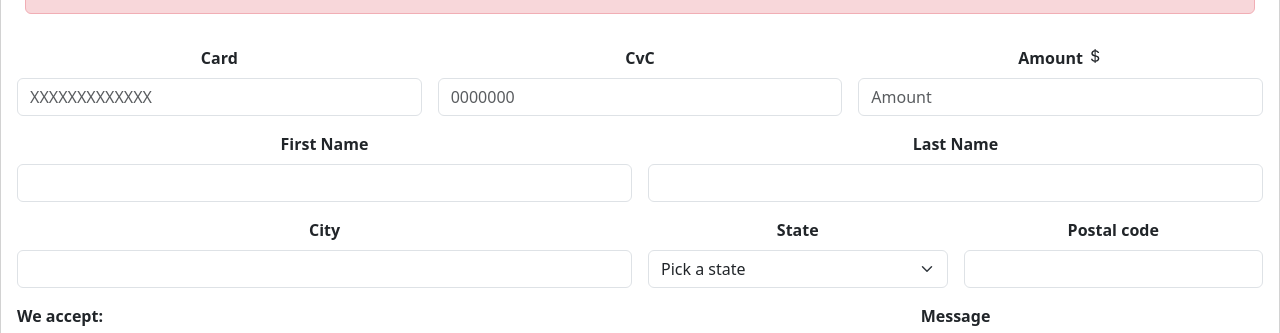
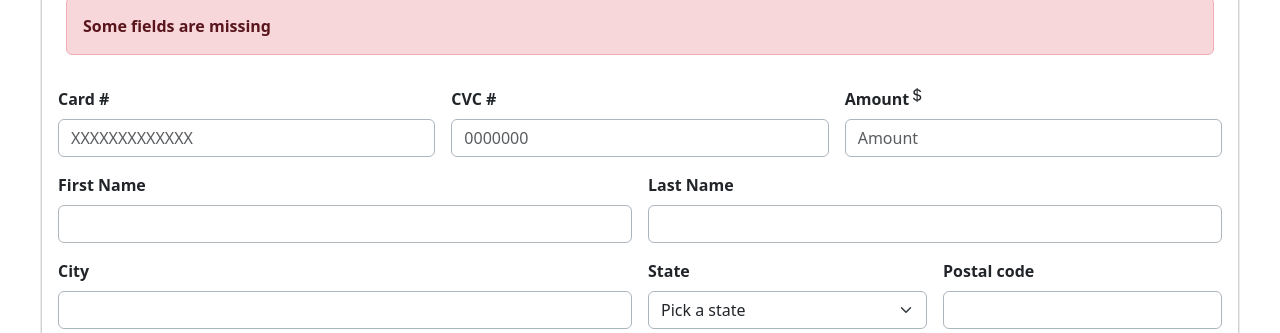
Before and after one commit to 4GeeksAcademy/Formulario-Agustin-Rolando, a plain HTML site: page index.html in a window 1280 px wide. Shown: the part 134-467 px from the top of the page. Drawn offline with nearby package versions, Linux system fonts and the light colour scheme.

Commit message:
formulario fianl

```diff
--- a/index.html
+++ b/index.html
@@ -4,11 +4,13 @@
     <meta charset="UTF-8">
     <meta name="viewport" content="width=device-width, initial-scale=1.0">
     <link href="https://cdn.jsdelivr.net/npm/bootstrap@5.3.1/dist/css/bootstrap.min.css" rel="stylesheet" integrity="sha384-4bw+/aepP/YC94hEpVNVgiZdgIC5+VKNBQNGCHeKRQN+PtmoHDEXuppvnDJzQIu9" crossorigin="anonymous">
+    <link rel="stylesheet" href="style.css">
     <title>Document</title>
 </head>
 <body>
+    <section class="border border-light-subtle carta">
     <div class="card text-center">
-        <div class="card-header d-flex p-2">
+        <div class="card-header d-flex p-2 ps-4">
           <h1>Payment for example</h1>
         </div>
         <div class="alert alert-danger d-flex p-2 mt-3 me-4 ms-4 pt-3 pb-3 ps-3" role="alert">
@@ -17,36 +19,41 @@
         <div class="card-body">
             <form class="row g-3">
                 <div class="col-md-4">
-                  <label for="inputEmail4" class="form-label"><strong>Card</strong></label>
-                  <input type="numbers" class="form-control" placeholder="XXXXXXXXXXXXX">
+
+                 <label for="inputEmail4" class="form-label d-flex justify-content-start"><strong>Card #</strong></label>
+                  <input type="numbers" class="form-control border border-dark-subtle" placeholder="XXXXXXXXXXXXX">
+
                 </div>
                 <div class="col-md-4">
-                  <label class="form-label"><strong>CvC</strong></label>
-                  <input type="numbers" class="form-control"  placeholder="0000000">
+                  <label class="form-label d-flex justify-content-start"><strong>CVC #</strong></label>
+                  <input type="numbers" class="form-control border border-dark-subtle"  placeholder="0000000">
                 </div>
                 <div class="col-4">
-                  <label for="inputAmount" class="form-label"><strong>Amount</strong></label>
+                 <div class="d-flex justify-content-start">
+
+                    <label for="inputAmount" class="form-label"><strong>Amount</strong></label>
+
                   <div class="moneda d-sm-inline-flex"><svg xmlns="http://www.w3.org/2000/svg" width="16" height="16" fill="currentColor" class="bi bi-currency-dollar" viewBox="0 0 16 16">
                     <path d="M4 10.781c.148 1.667 1.513 2.85 3.591 3.003V15h1.043v-1.216c2.27-.179 3.678-1.438 3.678-3.3 0-1.59-.947-2.51-2.956-3.028l-.722-.187V3.467c1.122.11 1.879.714 2.07 1.616h1.47c-.166-1.6-1.54-2.748-3.54-2.875V1H7.591v1.233c-1.939.23-3.27 1.472-3.27 3.156 0 1.454.966 2.483 2.661 2.917l.61.162v4.031c-1.149-.17-1.94-.8-2.131-1.718H4zm3.391-3.836c-1.043-.263-1.6-.825-1.6-1.616 0-.944.704-1.641 1.8-1.828v3.495l-.2-.05zm1.591 1.872c1.287.323 1.852.859 1.852 1.769 0 1.097-.826 1.828-2.2 1.939V8.73l.348.086z"/>
-                  </svg></div>
-                  <input type="text" class="form-control" id="inputAddress" placeholder="Amount">
+                  </svg></div></div>
+                  <input type="text" class="form-control border border-dark-subtle" id="inputAddress" placeholder="Amount">
                 </div>
                 <div class="col-6">
-                  <label for="inputAddress2" class="form-label"><strong>First Name</strong></label>
-                  <input type="text" class="form-control" id="inputAddress2">
+                  <label for="inputAddress2" class="form-label d-flex justify-content-start"><strong>First Name</strong></label>
+                  <input type="text" class="form-control border border-dark-subtle" id="inputAddress2">
                 </div>
                 <div class="col-md-6">
-                  <label for="inputCity" class="form-label"><strong>Last Name</strong></label>
-                  <input type="text" class="form-control" id="inputCity">
+                  <label for="inputCity" class="form-label d-flex justify-content-start"><strong>Last Name</strong></label>
+                  <input type="text" class="form-control border border-dark-subtle" id="inputCity">
                 </div>
 
                 <div class="col-md-6">
-                  <label for="inputState" class="form-label"><strong>City</strong></label>
-                  <input type="text" class="form-control" id="inputCity">
+                  <label for="inputState" class="form-label d-flex justify-content-start"><strong>City</strong></label>
+                  <input type="text" class="form-control border border-dark-subtle" id="inputCity">
                 </div>
                 <div class="col-md-3">
-                    <label for="inputState" class="form-label"><strong>State</strong></label>
-                    <select id="inputState" class="form-select">
+                    <label for="inputState" class="form-label d-flex justify-content-start"><strong>State</strong></label>
+                    <select id="inputState" class="form-select border border-dark-subtle">
                       <option selected>Pick a state</option>
                       <option>Cerro Largo</option>
                       <option>Montevideo</option>
@@ -56,8 +63,8 @@
                     </select>
                   </div>
                 <div class="col-md-3">
-                    <label for="inputZip" class="form-label"><strong>Postal code</strong></label>
-                    <input type="text" class="form-control" id="inputZip">
+                    <label for="inputZip" class="form-label d-flex justify-content-start"><strong>Postal code</strong></label>
+                    <input type="text" class="form-control border border-dark-subtle" id="inputZip">
                   </div>
                   <div class="col-6">
                    <div class="we-accept d-flex justify-content-start">
@@ -93,8 +100,8 @@
                   </div>
                 </div>
                   <div class="col-6">
-                    <label for="validationTextarea" class="form-label"><strong>Message</strong></label>
-    <textarea class="form-control" id="validationTextarea"></textarea>
+                    <label for="validationTextarea" class="form-label d-flex justify-content-start"><strong>Message</strong></label>
+    <textarea class="form-control border border-dark-subtle" id="validationTextarea"></textarea>
                   </div>
 
 
@@ -119,6 +126,6 @@
         </div>
       </div>
       <script src="https://cdn.jsdelivr.net/npm/bootstrap@5.3.1/dist/js/bootstrap.bundle.min.js" integrity="sha384-HwwvtgBNo3bZJJLYd8oVXjrBZt8cqVSpeBNS5n7C8IVInixGAoxmnlMuBnhbgrkm" crossorigin="anonymous"></script>
-
+    </section>
 </body>
 </html>
--- /dev/null
+++ b/style.css
@@ -0,0 +1,4 @@
+.carta{
+    margin: 40px;
+
+}
```
